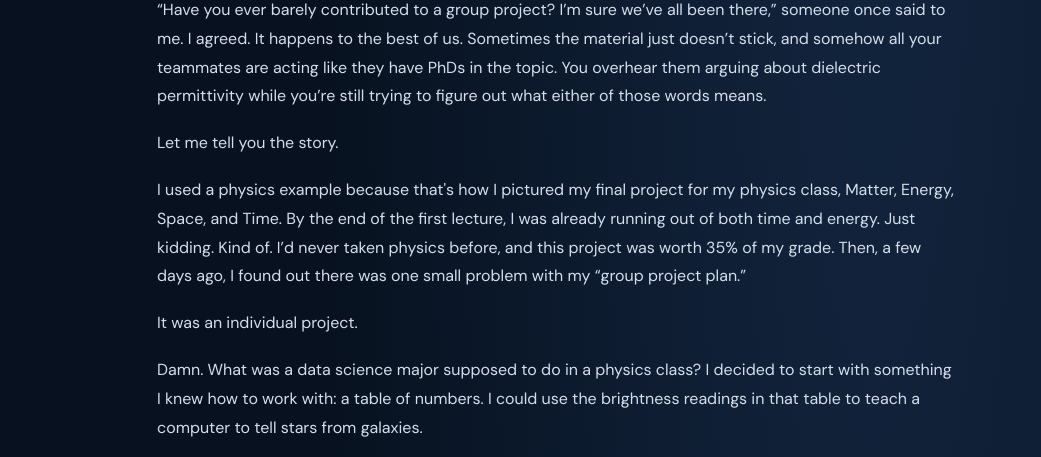
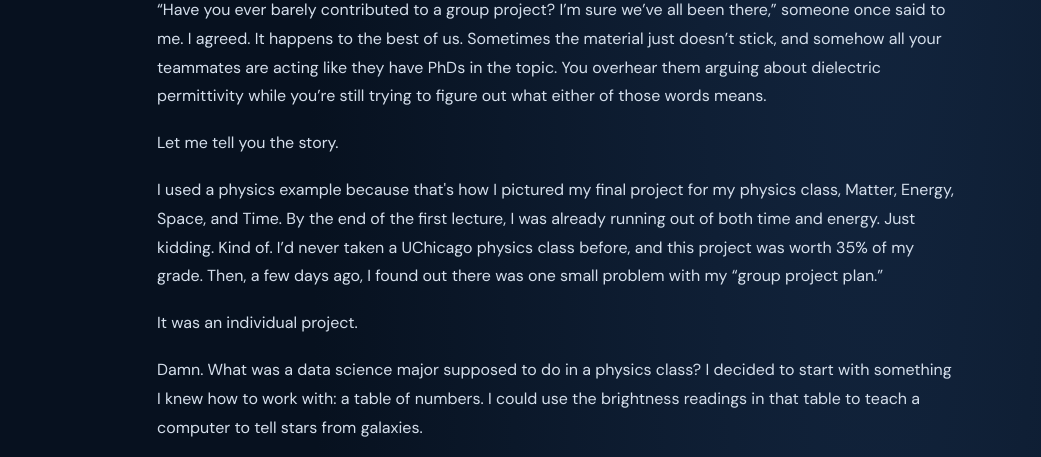
Before and after one commit to roropar/star-galaxy-classifier, a plain HTML site: page index.html in a window 1280 px wide. Shown: the part 718-1175 px from the top of the page, without its empty margins (82-1123 px from the left). Drawn offline with nearby package versions, Linux system fonts and the light colour scheme.

Commit message:
Update physics project description in index.html

```diff
--- a/index.html
+++ b/index.html
@@ -14,7 +14,7 @@
 <section class="section" id="preamble"><div class="label">01 / The question</div><h2>Preamble</h2>
 <p>“Have you ever barely contributed to a group project? I’m sure we’ve all been there,” someone once said to me. I agreed. It happens to the best of us. Sometimes the material just doesn’t stick, and somehow all your teammates are acting like they have PhDs in the topic. You overhear them arguing about dielectric permittivity while you’re still trying to figure out what either of those words means.</p>
 <p>Let me tell you the story.</p>
-<p>I used a physics example because that's how I pictured my final project for my physics class, Matter, Energy, Space, and Time. By the end of the first lecture, I was already running out of both time and energy. Just kidding. Kind of. I’d never taken physics before, and this project was worth 35% of my grade. Then, a few days ago, I found out there was one small problem with my “group project plan.”</p>
+<p>I used a physics example because that's how I pictured my final project for my physics class, Matter, Energy, Space, and Time. By the end of the first lecture, I was already running out of both time and energy. Just kidding. Kind of. I’d never taken a UChicago physics class before, and this project was worth 35% of my grade. Then, a few days ago, I found out there was one small problem with my “group project plan.”</p>
 <p>It was an individual project.</p>
 <p>Damn. What was a data science major supposed to do in a physics class? I decided to start with something I knew how to work with: a table of numbers. I could use the brightness readings in that table to teach a computer to tell stars from galaxies.</p>
 <p>Nah, the idea didn’t come to me that fast. It took a lot of brainstorming to figure out how to bring data science into a physics project. I eventually settled on logistic regression, a supervised learning method that learns from examples where we already know the answer. For my project, the model had to choose between two discrete categories. To understand what discrete means, think of a coin flip. It’s heads or tails. There’s no “kind of heads.”</p>
```
